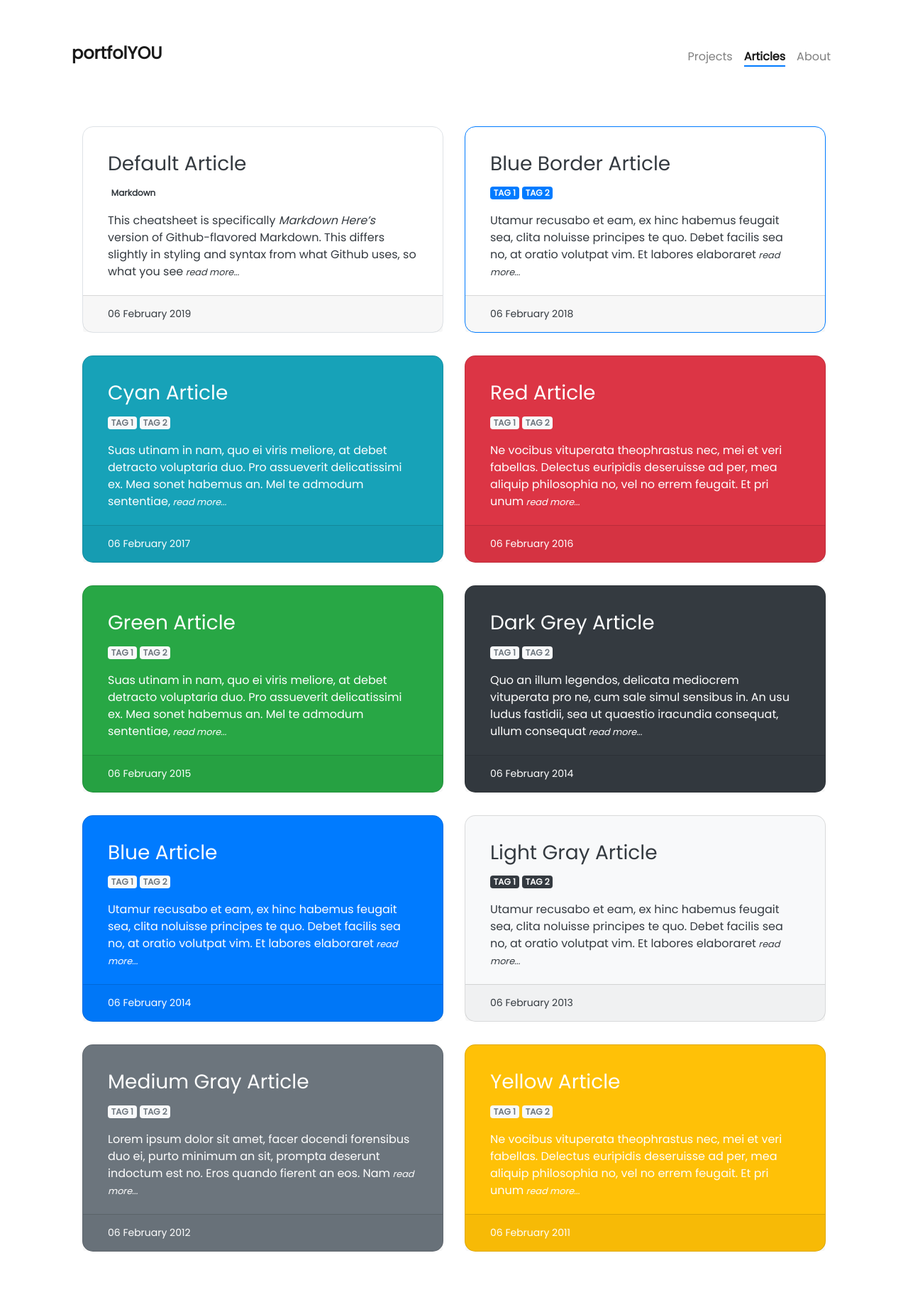
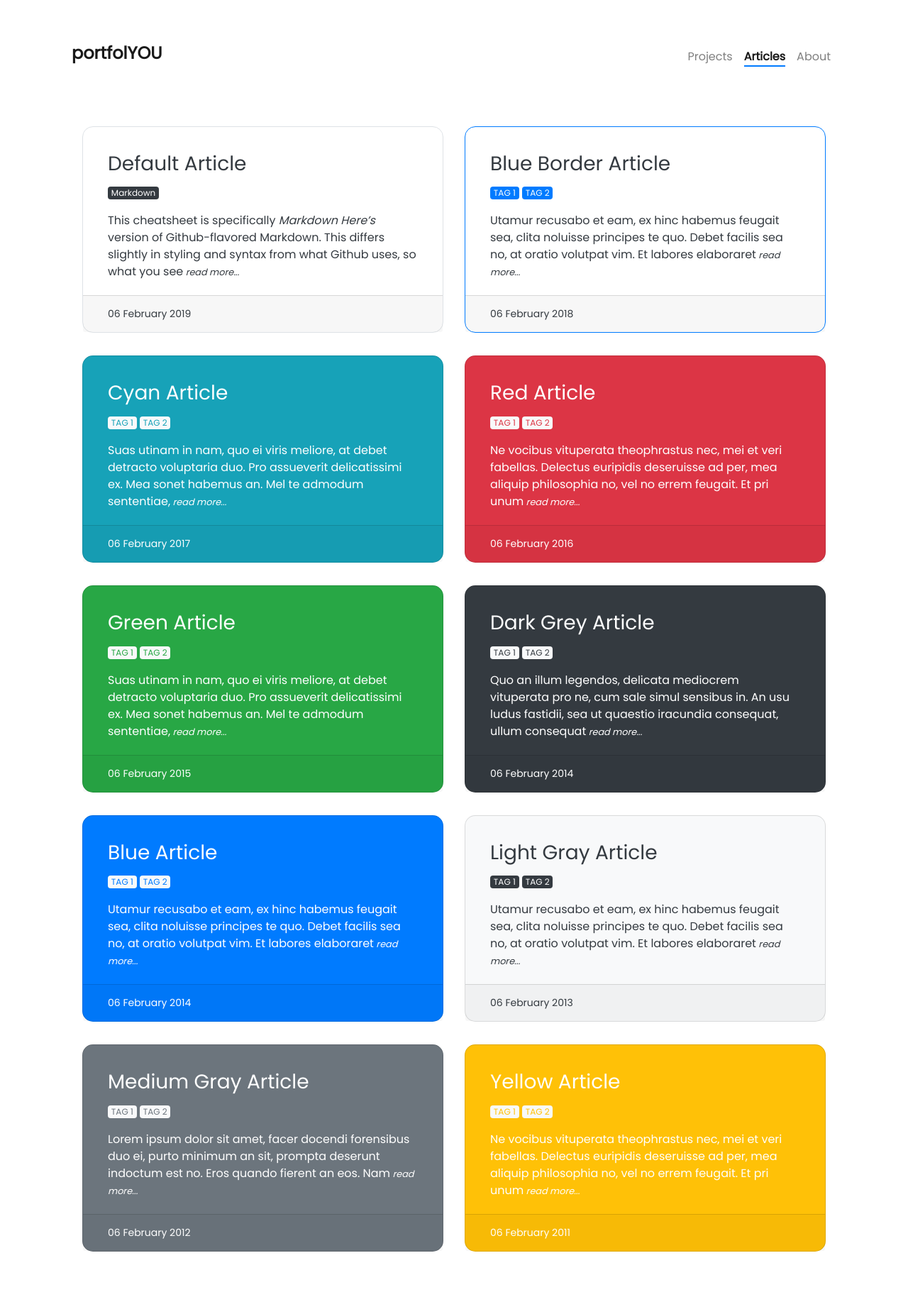
Before and after one commit to yousinix/portfolYOU, a Jekyll site: the page built from pages/articles.html, in a window 1280 px wide. Shown: the whole page at 71% size. Built offline with Jekyll 4.4.1, drawn with Linux system fonts in a browser that asks for light colours; nearby versions of some CDN libraries.

Commit message:
Improve Badges

```diff
--- a/_sass/_base.scss
+++ b/_sass/_base.scss
@@ -1,3 +1,7 @@
 body {
     font-family: 'Poppins', sans-serif;
 }
+
+.badge {
+    font-weight: 500;
+}
--- a/pages/articles.html
+++ b/pages/articles.html
@@ -17,11 +17,14 @@ permalink: /articles/
             {% assign card_style = post.color | prepend: 'bg-' %}
             {% if post.color != 'light' %}
                 {% assign text_style = 'text-white' %}
-                {% assign badge_style = 'badge-light text-muted' %}
+                {% assign badge_style = 'badge-light text-' %}
+                {% assign badge_style = badge_style | append: post.color %}
             {% endif %}
         {% else %}
             {% assign card_style = post.color | prepend: 'border border-' %}
-            {% assign badge_style =  post.color | prepend: 'badge-' %}
+            {% if post.color %}
+                {% assign badge_style =  post.color | prepend: 'badge-' %}
+            {% endif %}
         {% endif %}
 
     <div class="col-lg-6 my-3 wow animated fadeIn" data-wow-delay=".15s">
```
